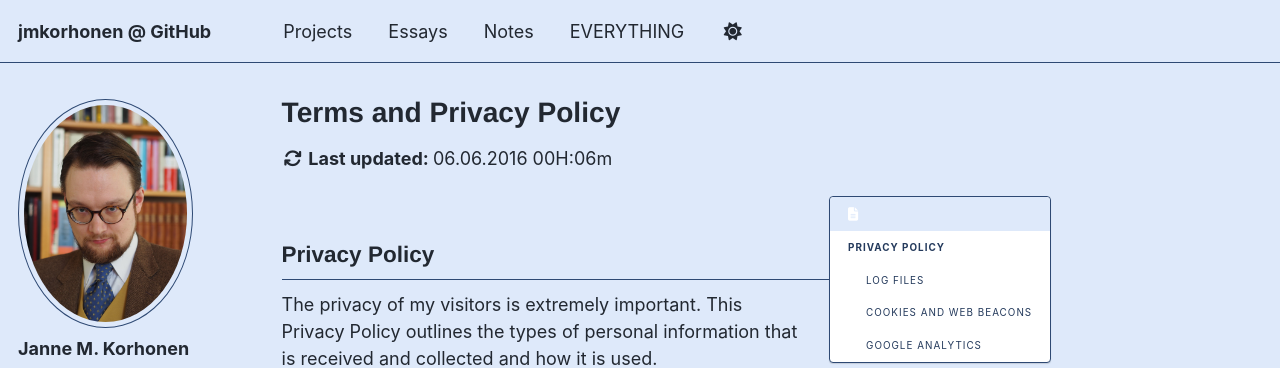
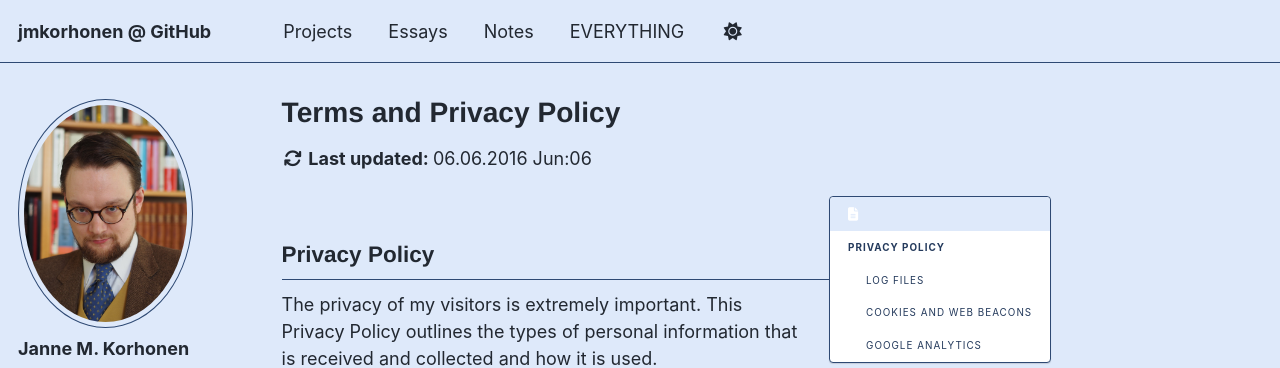
Before and after one commit to jmkorhonen/jmkorhonen.github.io, a Jekyll site: the page built from _pages/terms.md, in a window 1280 px wide and 900 px high. Shown: the top 368 px of the window. Built offline with Jekyll 4.4.1, drawn with Linux system fonts in a browser that asks for light colours; a script that is not in the unit is left out.

Commit message:
jmkorhonen 2025-11-13 15:04:44

```diff
--- a/_layouts/single.html
+++ b/_layouts/single.html
@@ -52,7 +52,7 @@ layout: default
 					<strong><i class="fa fa-fw fa-refresh" aria-hidden="true"></i>
 						{{ site.data.ui-text[site.locale].updated_label | default: "Last updated:" }}
 					</strong>
-					<time datetime="{{ updated | date_to_xmlschema }}">{{ updated | date: "%d.%m.%Y %HH:%mm" }}</time>
+					<time datetime="{{ updated | date_to_xmlschema }}">{{ updated | date: "%d.%m.%Y %h:%m" }}</time>
 				</p>
 			{% endif %}
 
--- /dev/null
+++ b/_sass/custom/custom.scss
@@ -0,0 +1,9 @@
+/* Improve visibility of the ToC heading */
+.nav__title {
+  color: #222 !important;   /* darker for light theme */
+}
+
+/* Optional: make it adapt to dark theme */
+[data-theme="dark"] .nav__title {
+  color: #eee !important;
+}
```
Also changed, not shown: .obsidian/workspace.json.
